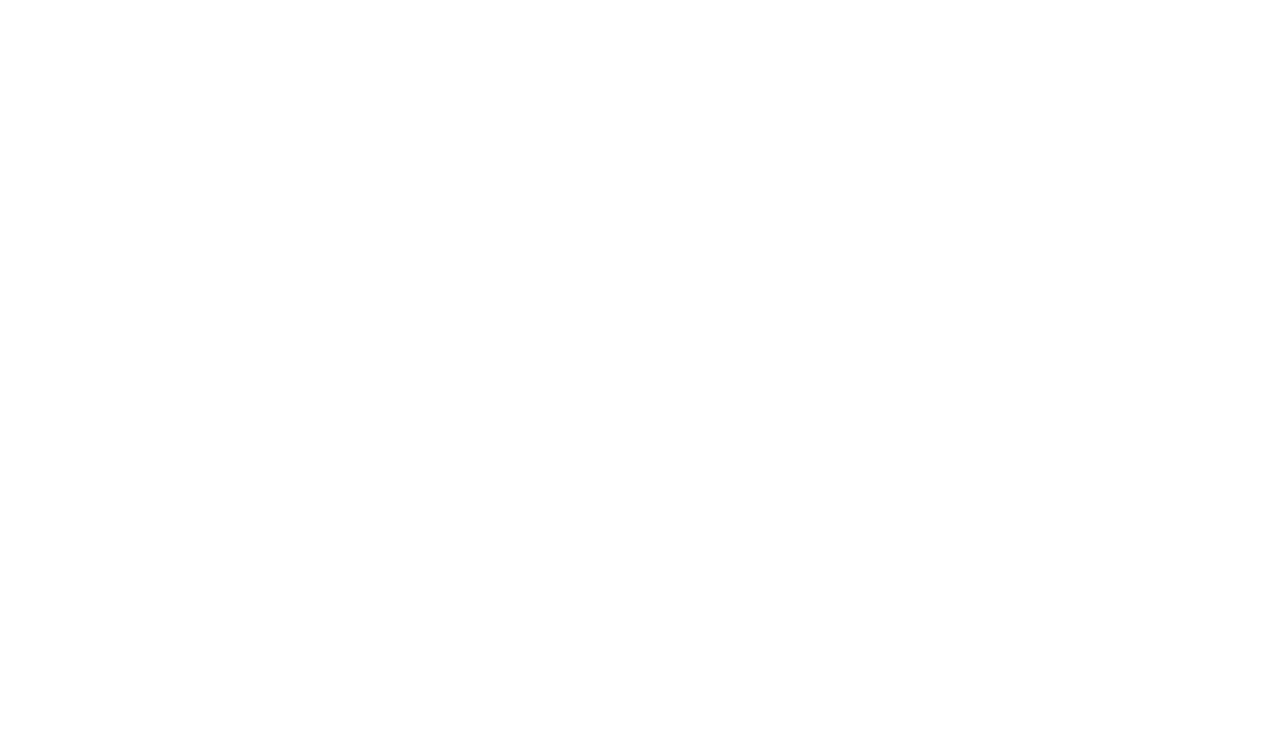
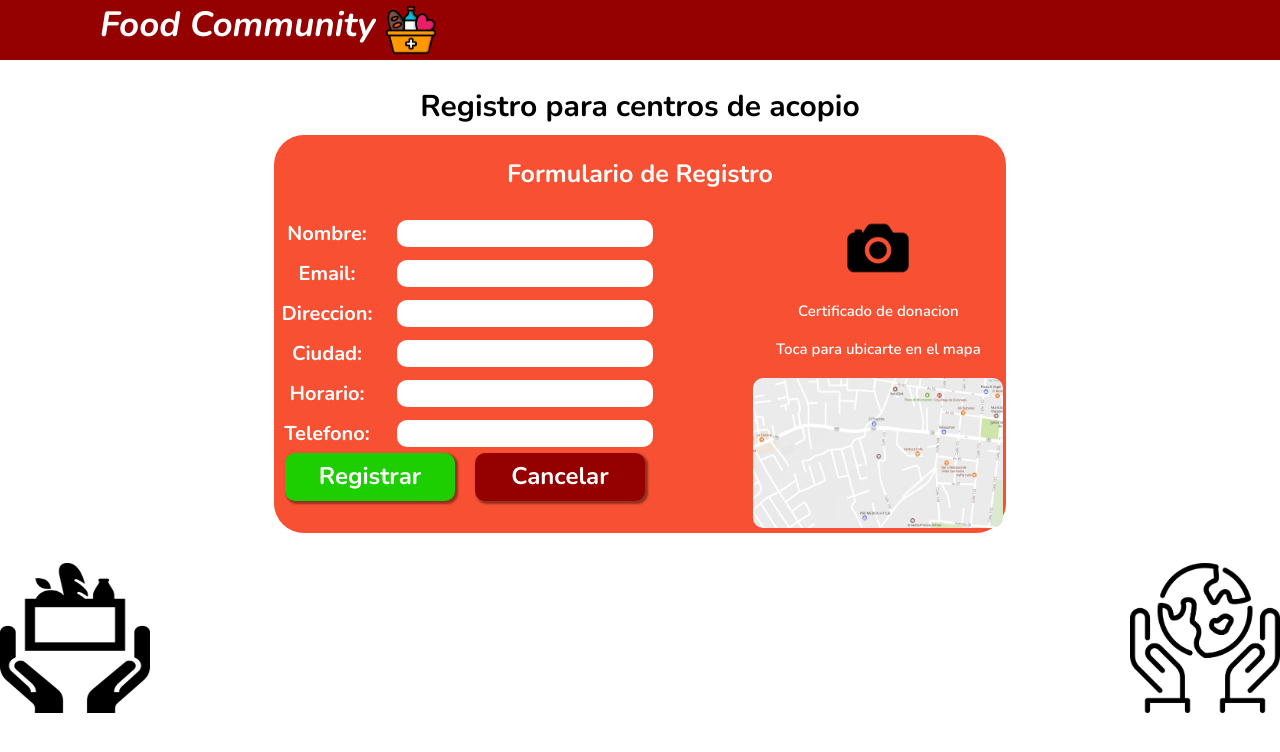
Before and after one commit to yairmc/donacionAlimentos, a plain HTML site: page registrarCentro.html in a window 1280 px wide. Drawn offline with nearby package versions, Linux system fonts and the light colour scheme; a web font is replaced by a local one.

Commit message:
registrarCentro was updated

```diff
--- a/registrarCentro.html
+++ b/registrarCentro.html
@@ -0,0 +1,81 @@
+<!DOCTYPE html>
+<html lang="en">
+
+<head>
+    <meta charset="UTF-8">
+    <meta http-equiv="X-UA-Compatible" content="IE=edge">
+    <meta name="viewport" content="width=device-width, initial-scale=1.0">
+    <link rel="stylesheet" href="styles/registrarCentro.css">
+    <link rel="stylesheet" href="styles/normalize.css">
+    <link rel="stylesheet"
+        href="https://fonts.googleapis.com/css2?family=Nunito:ital,wght@0,600;0,700;1,700&display=swap" />
+    <link rel="stylesheet"
+        href="https://fonts.googleapis.com/css2?family=Inria Sans:ital,wght@0,700;1,700&display=swap" />
+
+    <title>Registrar Centro Acopio</title>
+</head>
+
+<body>
+    <div class="header">
+        <header class="title">Food Community</header>
+        <img src="img/icono.png" alt="icono">
+    </div>
+    <main class="main">
+
+        <div class="text">Registro para centros de acopio</div>
+
+        <div class="contenedorFormulario" id="contenedorFormulario">
+            <p class="tituloFormulario">Formulario de Registro</p>
+
+            <div class="itemsFormulario">
+                <div>
+                    <div class="input">
+                        <p>Nombre:</p>
+                        <input class="inputConteiner" type="text">
+                    </div>
+                    <div class="input">
+                        <p>Email:</p>
+                        <input class="inputConteiner" type="email">
+                    </div>
+                    <div class="input">
+                        <p>Direccion:</p>
+                        <input class="inputConteiner" type="text">
+                    </div>
+                    <div class="input">
+                        <p>Ciudad:</p>
+                        <input class="inputConteiner" type="text">
+                    </div>
+                    <div class="input">
+                        <p>Horario:</p>
+                        <input class="inputConteiner" type="text">
+                    </div>
+                    <div class="input">
+                        <p>Telefono:</p>
+                        <input class="inputConteiner" type="number">
+                    </div>
+
+                    <div class="buttonContainer">
+                        <div class="buttonRegistrar" id="buttonRegistrar">Registrar</div>
+                        <div class="buttonCancelar" id="buttonCancelar">Cancelar</div>
+                    </div>
+                </div>
+
+                <div class="subContenedorFM">
+                    <img class="camara" src="img/camara.png" alt="camara">
+                    <p>Certificado de donacion</p>
+                    <p>Toca para ubicarte en el mapa</p>
+                    <img class="mapa" src="img/mapa.jpg" alt="mapa">
+                </div>
+            </div>
+        </div>
+
+    </main>
+    <footer class="footerMenuPrincipal">
+        <img class="imgMenuPrincipal" src="img/manosComida.png" alt="imagen">
+
+        <img class="imgMenuPrincipal" src="img/manosMundo.png" alt="imagen">
+    </footer>
+
+</body>
+
+</html>
--- a/styles/menuPrincipal.css
+++ b/styles/menuPrincipal.css
@@ -13,7 +13,7 @@ body {
 
 .main {
     display: flex;
-    padding: 50px 0;
+    padding: 50px 0 20px 0;
     gap: 50px;
 }
 
@@ -28,16 +28,15 @@ body {
     display: grid;
     grid-template-columns: repeat(2, 1fr);
     background-color: #F85032;
-    border-radius: 30px;
+    border-radius: 50px;
     padding: 30px;
     width: 100%;
-    height:100%;
     align-items: center;
     text-align: center;
     font-weight: bold;
     gap: 50px;
     font-size: 20px;
-    margin:0 20px;
+    margin: 0 20px;
 }
 
 .buttonMenu {
@@ -62,8 +61,10 @@ body {
     color: white;
     width: 214px;
     height: 79px;
-font-size: 32px;
-border-radius: 15px;
+    font-size: 32px;
+    border-radius: 15px;
+    box-shadow: 2px 2px 2px 1px rgba(0, 0, 0, 0.4);
+    cursor: pointer;
 }
 
 .imgMenuPrincipal {
--- /dev/null
+++ b/styles/registrarCentro.css
@@ -0,0 +1,137 @@
+
+
+body {
+    font-family: Nunito;
+}
+
+.header {
+    display: flex;
+    background-color: #950000;
+    padding: 5px 0 5px 100px;
+    height: 50px;
+    gap: 10px;
+}
+
+.title {
+    color: #fff;
+    font-size: 35px;
+    font-style: italic;
+}
+
+
+.main {
+    display: flex;
+    flex-direction: column;
+    text-align: center;
+    align-items: center;
+    justify-content: center;
+    padding: 30px;
+    gap: 10px;
+}
+
+.text {
+    font-size: 30px;
+    font-weight: bold;
+}
+
+.contenedorFormulario {
+    background-color: #F85032;
+    border-radius: 30px;
+    font-weight: bold;
+    font-size: 20px;
+    width: 60%;
+}
+
+.tituloFormulario {
+    align-items: center;
+    color: white;
+    font-size: 25px;
+}
+
+.itemsFormulario {
+    display: flex;
+    justify-content: center;
+    gap: 100px;
+}
+
+.input {
+    display: flex;
+    padding: 5px 0;
+    gap: 20px;
+    height: 30px;
+    align-items: center;
+
+}
+
+.input p {
+    color: white;
+    width: 40%;
+}
+
+.inputConteiner {
+    border-radius: 10px;
+    border-style: none;
+    width: 100%;
+    height: 25px;
+}
+
+.buttonContainer {
+    display: flex;
+    justify-content: center;
+    gap: 20px;
+}
+
+.buttonRegistrar {
+    background-color: #1DCE00;
+    color: white;
+    width: 150px;
+    height: 100%;
+    font-size: 24px;
+    border-radius: 10px;
+    padding: 10px;
+    box-shadow: 2px 2px 2px 1px rgba(0, 0, 0, 0.4);
+    cursor: pointer;
+}
+
+.buttonCancelar {
+    background-color: #950000;
+    color: white;
+    width: 150px;
+    height: 100%;
+    font-size: 24px;
+    border-radius: 10px;
+    padding: 10px;
+    box-shadow: 2px 2px 2px 1px rgba(0, 0, 0, 0.4);
+    cursor: pointer;
+}
+
+.subContenedorFM p {
+    color: white;
+    font-weight: normal;
+    padding: 0;
+    bottom: 0;
+    font-size: 15px;
+    margin-bottom: 20px;
+}
+
+.mapa {
+    width: 250px;
+    height: 150px;
+    border-radius: 10px;
+}
+
+.camara{
+    width: 70px;
+    height: 70px;
+}
+
+.footerMenuPrincipal {
+    display: flex;
+    justify-content: space-between;
+}
+
+.imgMenuPrincipal {
+    width: 150px;
+    height: 150px;
+
+}
```
Also changed, not shown: menuPrincipal.html (+7 -2 lines), img/camara.png (added), img/icono.png (renamed from img/pngegg-1-2@2x.png), img/mapa.jpg (added).
